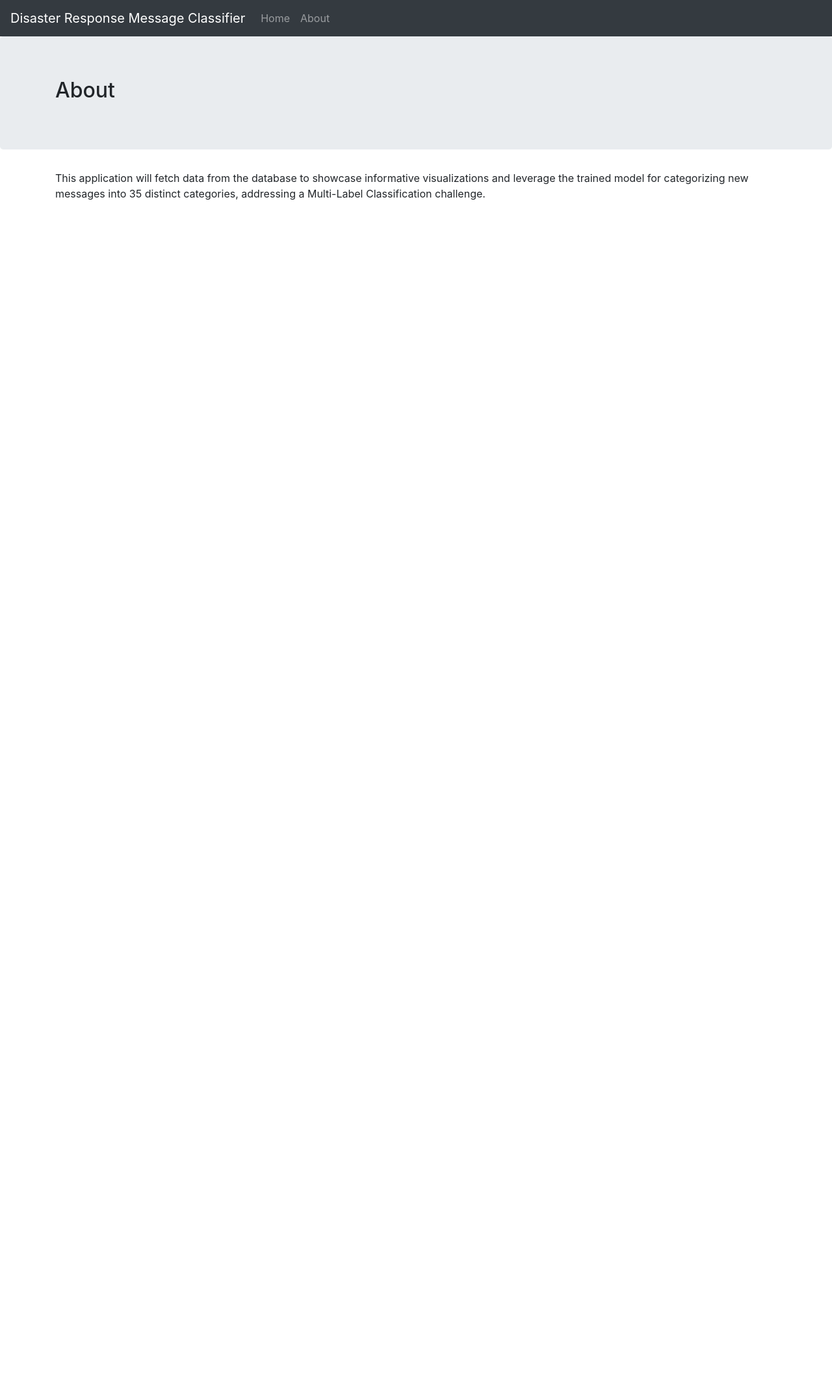
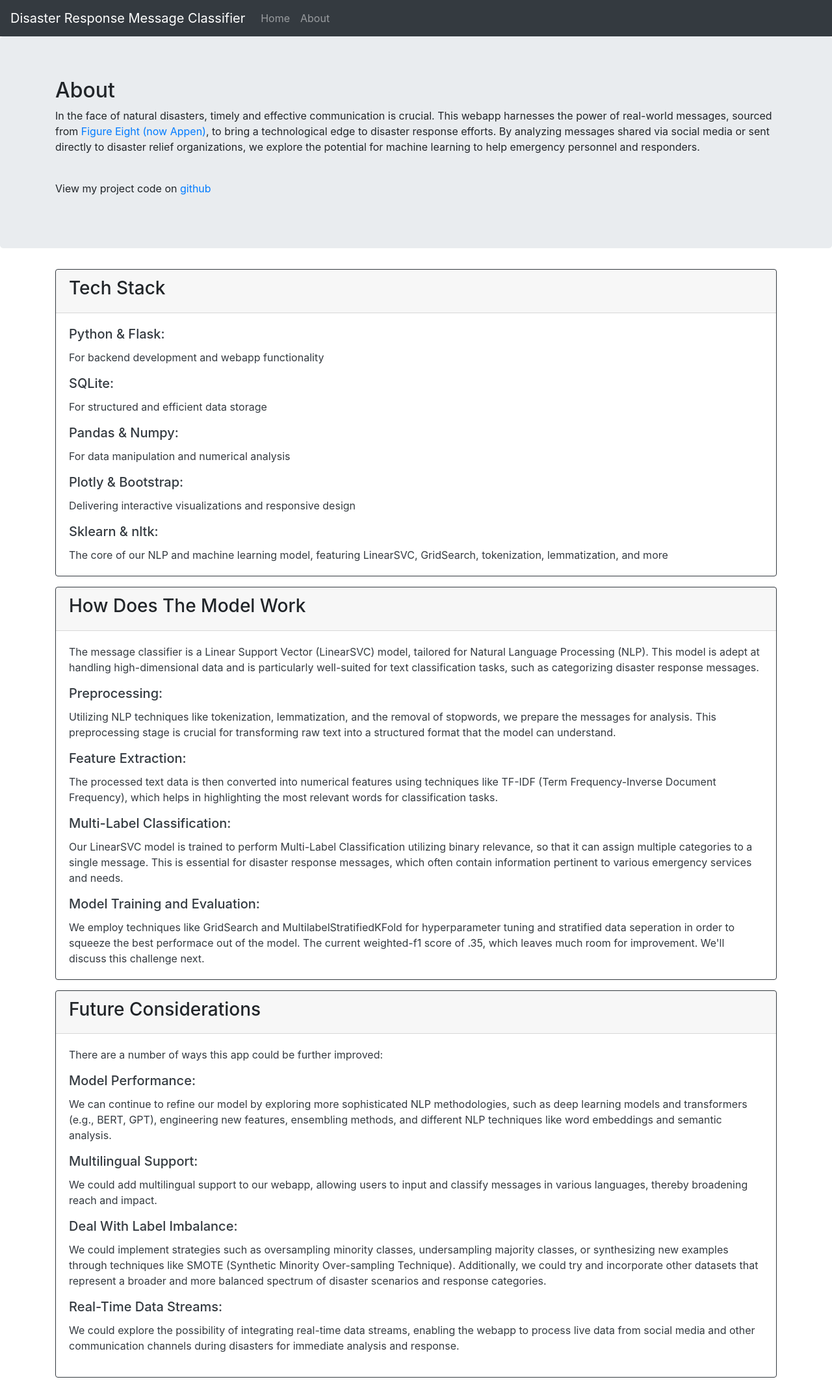
Before and after one commit to tristenwallace/disaster_response_message_classifier, a Flask app: page /about in a window 1280 px wide. Shown: the whole page at 65% size. Before the commit the page ends 308 px from the top, so only its background shows below. Run offline with Flask 3, Linux system fonts and the light colour scheme; parts of the project's set-up code (start-up, migrations or seed data) failed here and were passed over; some libraries are stand-ins or nearby versions.

Commit message:
feat: Write about page

```diff
--- a/webapp/templates/pages/about.html
+++ b/webapp/templates/pages/about.html
@@ -2,11 +2,99 @@
 
 {% block header %}
   <h2>{% block title %}About{% endblock title %}</h2>
+  <p>In the face of natural disasters, timely and effective communication is
+    crucial. This webapp harnesses the power of real-world messages, sourced
+    from <a href="https://appen.com/">Figure Eight (now Appen)</a>, to bring a technological edge to disaster
+    response efforts. By analyzing messages shared via social media or sent
+    directly to disaster relief organizations, we explore the potential for
+    machine learning to help emergency personnel and responders.</p>
+  <br>
+  <p>View my project code on <a href="https://github.com/tristenwallace/disaster_response_message_classifier">github</a></p>
 {% endblock header %}
 
 {% block content %}
-  <p>This application will fetch data from the database to showcase
-     informative visualizations and leverage the trained model for
-     categorizing new messages into 35 distinct categories,
-     addressing a Multi-Label Classification challenge. </p>
+  <div class="card border-dark mb-3">
+    <div class="card-header"><h3>Tech Stack</h3></div>
+    <div class="card-body text-dark">
+      <h5 class="card-title">Python & Flask:</h5>
+      <p class="card-text">For backend development and webapp functionality</p>
+
+      <h5 class="card-title">SQLite:</h5>
+      <p class="card-text">For structured and efficient data storage</p>
+
+      <h5 class="card-title">Pandas & Numpy:</h5>
+      <p class="card-text">For data manipulation and numerical analysis</p>
+
+      <h5 class="card-title">Plotly & Bootstrap:</h5>
+      <p class="card-text">Delivering interactive visualizations and responsive design</p>
+
+      <h5 class="card-title">Sklearn & nltk:</h5>
+      <p class="card-text">The core of our NLP and machine learning model,
+        featuring LinearSVC, GridSearch, tokenization, lemmatization, and more</p>
+
+    </div>
+  </div>
+
+  <div class="card border-dark mb-3">
+    <div class="card-header"><h3>How Does The Model Work</h3></div>
+    <div class="card-body text-dark">
+      <p class="card-text">The message classifier is a Linear Support Vector (LinearSVC) model,
+        tailored for Natural Language Processing (NLP). This model is adept at
+        handling high-dimensional data and is particularly well-suited for text classification tasks,
+        such as categorizing disaster response messages.</p>
+
+      <h5 class="card-title">Preprocessing:</h5>
+      <p class="card-text">Utilizing NLP techniques like tokenization, lemmatization, and the removal of stopwords,
+        we prepare the messages for analysis. This preprocessing stage is crucial for transforming
+        raw text into a structured format that the model can understand.
+      </p>
+
+      <h5 class="card-title">Feature Extraction:</h5>
+      <p class="card-text">The processed text data is then converted into numerical features using techniques like
+        TF-IDF (Term Frequency-Inverse Document Frequency), which helps in highlighting the most
+        relevant words for classification tasks.</p>
+
+      <h5 class="card-title">Multi-Label Classification:</h5>
+      <p class="card-text">Our LinearSVC model is trained to perform Multi-Label Classification utilizing binary relevance,
+        so that it can assign multiple categories to a single message. This is essential for disaster response
+        messages, which often contain information pertinent to various emergency services and needs.
+      </p>
+
+      <h5 class="card-title">Model Training and Evaluation:</h5>
+      <p class="card-text">We employ techniques like GridSearch and MultilabelStratifiedKFold for hyperparameter
+        tuning and stratified data seperation in order to squeeze the best performace out of the model.
+        The current weighted-f1 score of .35, which leaves much room for improvement. We'll discuss this
+        challenge next.</p>
+    </div>
+  </div>
+
+  <div class="card border-dark mb-3">
+    <div class="card-header"><h3>Future Considerations</h3></div>
+    <div class="card-body text-dark">
+      <p class="card-text">There are a number of ways this app could be further improved:</p>
+
+      <h5 class="card-title">Model Performance:</h5>
+      <p class="card-text">We can continue to refine our model by exploring more sophisticated NLP
+        methodologies, such as deep learning models and transformers (e.g., BERT, GPT), engineering new features, ensembling
+        methods, and different NLP techniques like word embeddings and semantic analysis.
+      </p>
+
+      <h5 class="card-title">Multilingual Support:</h5>
+      <p class="card-text">We could add multilingual support to our webapp, allowing users to input and classify messages
+        in various languages, thereby broadening reach and impact.
+      </p>
+
+      <h5 class="card-title">Deal With Label Imbalance:</h5>
+      <p class="card-text">We could implement strategies such as oversampling minority classes, undersampling majority
+        classes, or synthesizing new examples through techniques like SMOTE (Synthetic Minority Over-sampling Technique).
+        Additionally, we could try and incorporate other datasets that represent a broader and more balanced spectrum of
+        disaster scenarios and response categories.
+      </p>
+
+      <h5 class="card-title">Real-Time Data Streams:</h5>
+      <p class="card-text">We could explore the possibility of integrating real-time data streams, enabling the webapp
+        to process live data from social media and other communication channels during disasters for immediate analysis
+        and response.
+      </p>
+
 {% endblock content %}
```
